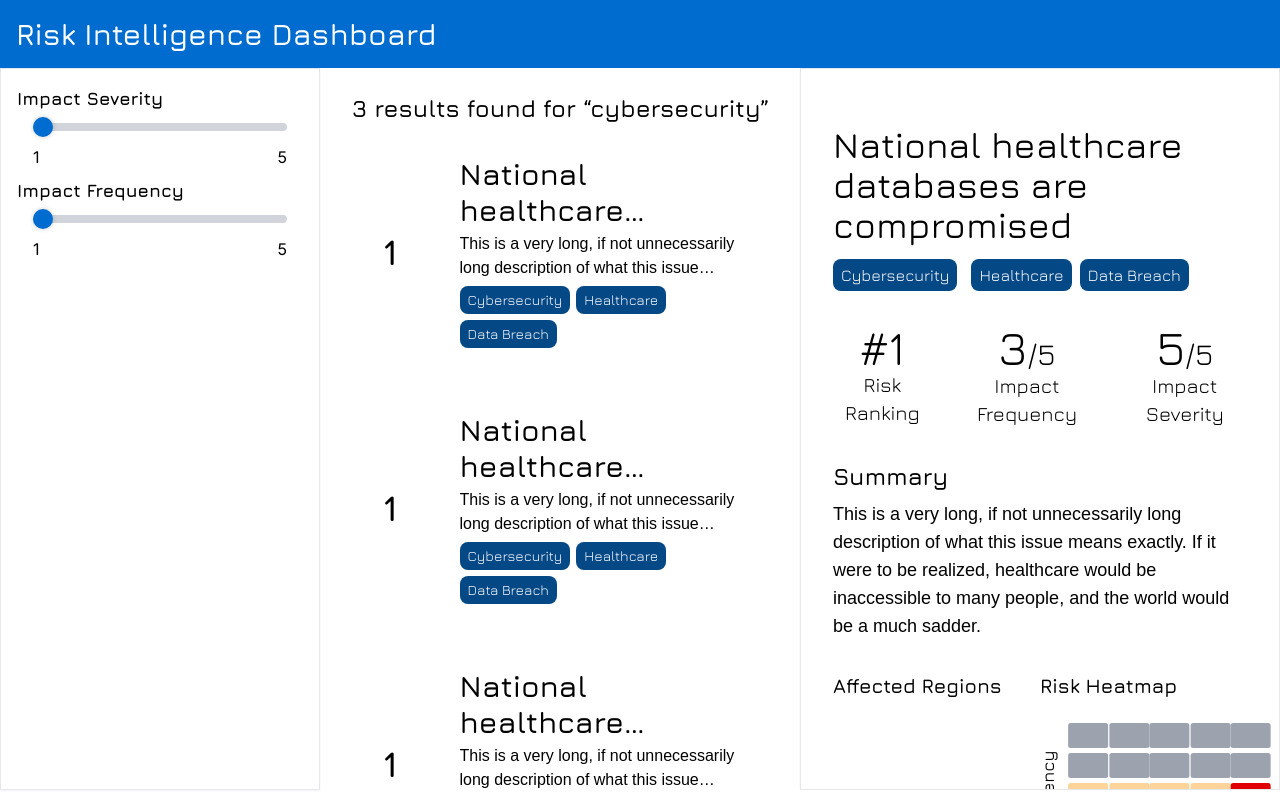
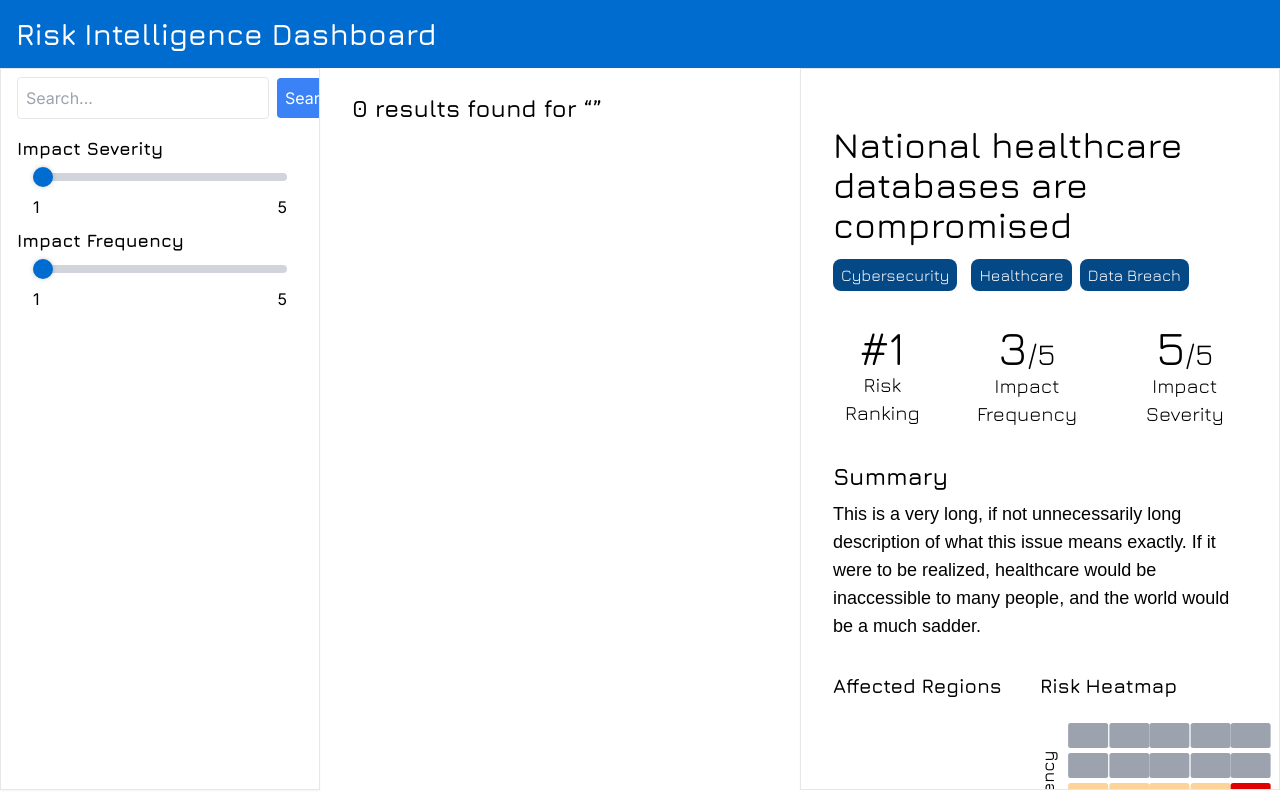
Before and after one commit to supraditya/risk-intelligence-dashboard, a Next.js app: page / in a window 1280 px wide. Built offline with nearby package versions, Linux system fonts and the light colour scheme; a web font is replaced by a local one.

Commit message:
Search bar

```diff
--- a/src/app/page.js
+++ b/src/app/page.js
@@ -1,30 +1,45 @@
+// page.js
 "use client";
-import Image from "next/image";
 import Navbar from "@/components/Navbar";
 import Sidebar from "@/components/Sidebar/Sidebar";
-import RiskMatrix from "@/components/RiskMatrix";
 import MainReport from "@/components/MainReport";
 import RiskEntry from "@/components/RiskEntry";
 import { useState } from "react";
 
 export default function Home() {
-  const freqScore = 3; // Example score, replace with actual data
-  const sevScore = 5; // Example score, replace with actual data
-  const [resultClicked, setresultClicked] = useState(true);
+  const [resultClicked, setResultClicked] = useState(true);
+  const [searchResults, setSearchResults] = useState([]);
+  const [searchQuery, setSearchQuery] = useState("");
+
+  const handleSearch = (query) => {
+    setSearchQuery(query);
+    // Perform search logic here and update searchResults state
+    const results = [
+      // Example data, replace with your actual data
+      { id: 1, title: "National healthcare databases are compromised" },
+      { id: 2, title: "Electromagnetic pulse weapons become mainstream" },
+      { id: 3, title: "Payroll suffers from ransomware attack" }
+    ].filter(item => item.title.toLowerCase().includes(query.toLowerCase()));
+    setSearchResults(results);
+  };
+
+  const handleClear = () => {
+    setSearchQuery("");
+    setSearchResults([]);
+  };
 
   return (
     <div>
       <Navbar />
-      <Sidebar />
-      <main className="flex float-right justify-end h-[90.3vh] w-3/4 items-center  overflow-y-scroll">
+      <Sidebar onSearch={handleSearch} onClear={handleClear} />
+      <main className="flex float-right justify-end h-[90.3vh] w-3/4 items-center overflow-y-scroll">
         <div className={`${resultClicked ? 'w-1/2 h-[90.3vh] pt-6 overflow-y-scroll':'w-full pt-[21rem]'} flex pl-8 flex-col`}>
           <p className="text-2xl font-primary font-semibold">
-            3 results found for “cybersecurity”
+            {searchResults.length} results found for “{searchQuery}”
           </p>
-          <RiskEntry resultClicked={resultClicked} />
-          <RiskEntry resultClicked={resultClicked} />
-          <RiskEntry resultClicked={resultClicked} />
-          <RiskEntry resultClicked={resultClicked} />
+          {searchResults.map(result => (
+            <RiskEntry key={result.id} resultClicked={resultClicked} />
+          ))}
         </div>
         {resultClicked && <MainReport />}
       </main>
--- /dev/null
+++ b/src/components/Searchbar.js
@@ -0,0 +1,34 @@
+// components/SearchBar.js
+import { useState } from "react";
+
+export default function SearchBar({ onSearch, onClear }) {
+  const [query, setQuery] = useState("");
+
+  const handleSearch = (e) => {
+    e.preventDefault();
+    onSearch(query);
+  };
+
+  const handleClear = () => {
+    setQuery("");
+    onClear();
+  };
+
+  return (
+    <div className="flex items-center space-x-2 mb-4">
+      <input
+        type="text"
+        value={query}
+        onChange={(e) => setQuery(e.target.value)}
+        placeholder="Search..."
+        className="p-2 border rounded"
+      />
+      <button onClick={handleSearch} className="p-2 bg-blue-500 text-white rounded">
+        Search
+      </button>
+      <button onClick={handleClear} className="p-2 bg-gray-300 rounded">
+        Clear
+      </button>
+    </div>
+  );
+}
--- a/src/components/Sidebar/Sidebar.js
+++ b/src/components/Sidebar/Sidebar.js
@@ -1,10 +1,13 @@
+// Sidebar.js
 "use client";
 import React from "react";
 import Slider from "./Slider";
+import SearchBar from "../Searchbar"; // Adjust the import path
 
-const Sidebar = () => {
+const Sidebar = ({ onSearch, onClear }) => {
   return (
     <div className="fixed overflow-y-scroll h-[90.3vh] w-1/4 border bg-white shadow-sm px-4 py-2">
+      <SearchBar onSearch={onSearch} onClear={onClear} />
       <h1 className="text-lg font-primary font-bold mt-2">Impact Severity</h1>
       <Slider />
       <h1 className="text-lg font-primary font-bold mt-2">Impact Frequency</h1>
```
